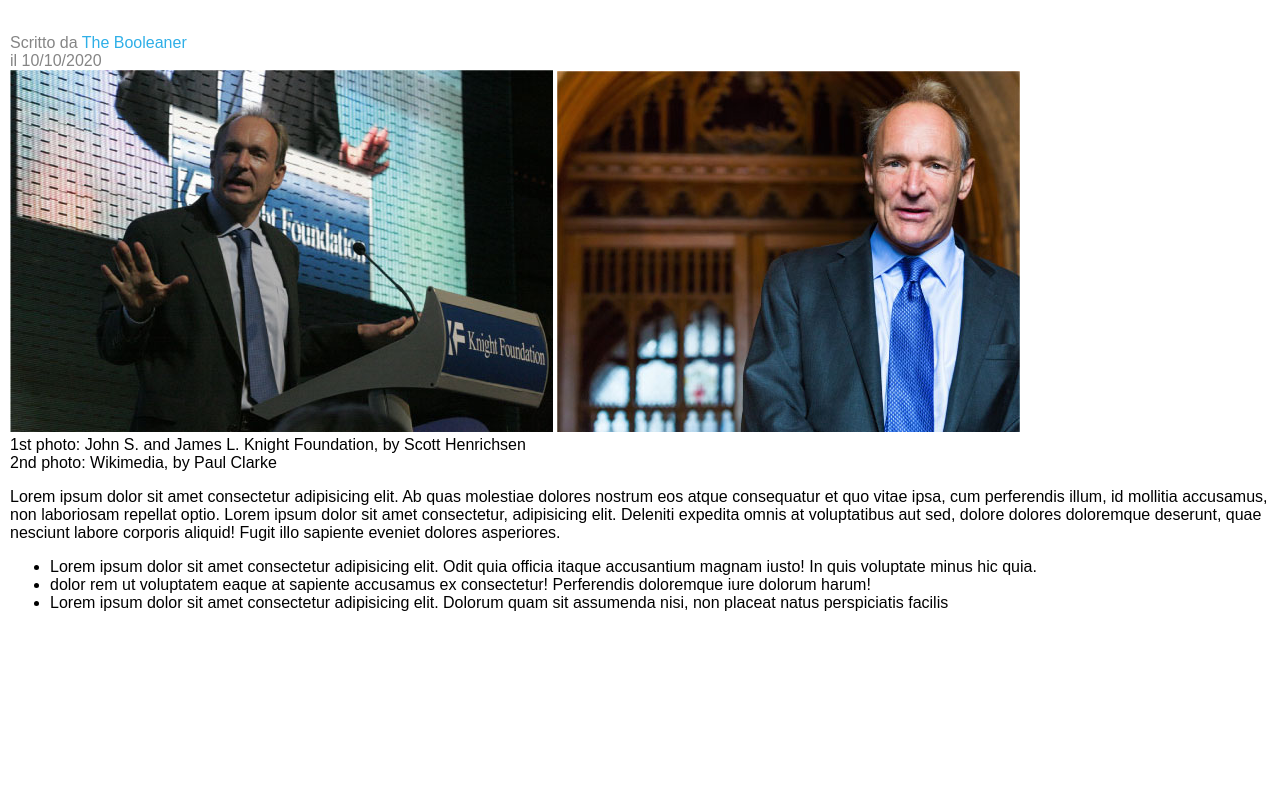
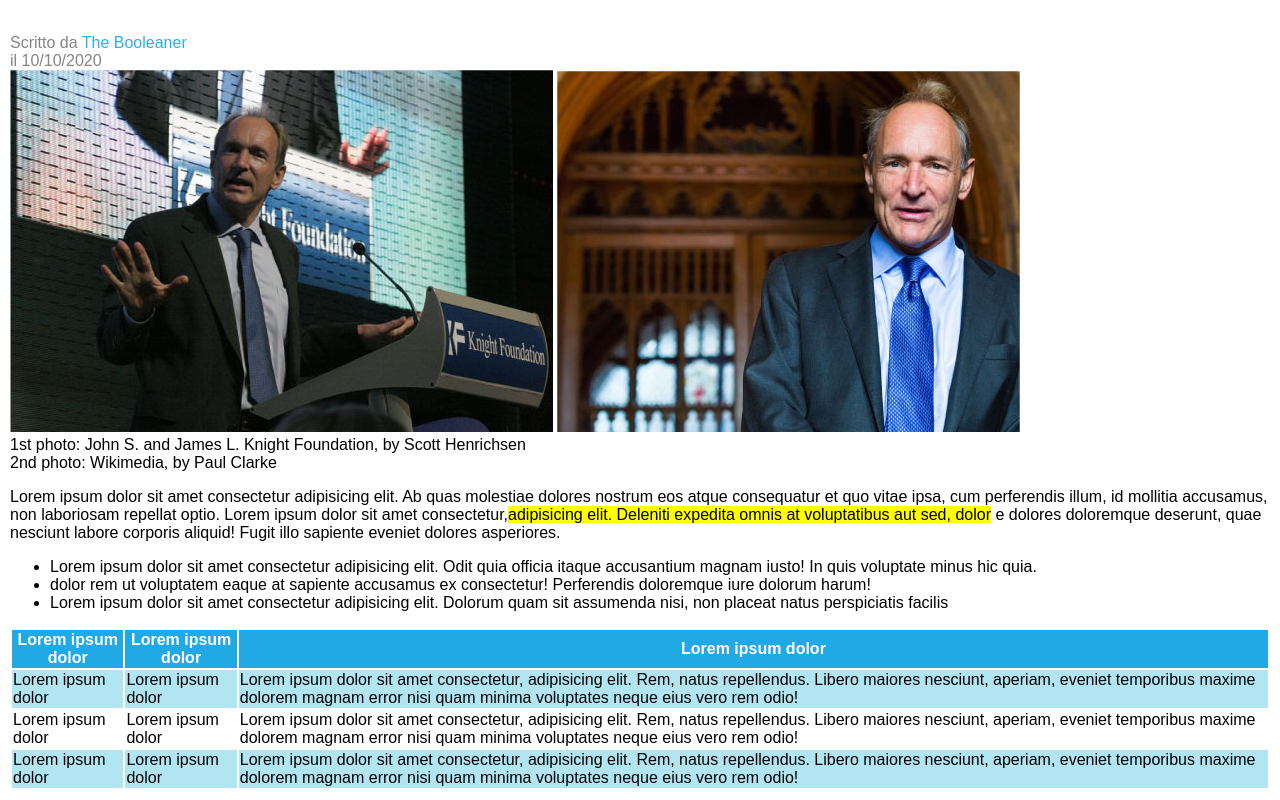
Before and after one commit to NavodContrath/html-css-booleaner, a plain HTML site: page index.html in a window 1280 px wide. Shown: the part 365-1165 px from the top of the page. Before the commit the page ends 993 px from the top, so only its background shows below. Drawn offline with Linux system fonts and the light colour scheme.

Commit message:
add-table

```diff
--- a/index.html
+++ b/index.html
@@ -41,8 +41,11 @@
         <section class="article">
             <p>Lorem ipsum dolor sit amet consectetur adipisicing elit. Ab quas molestiae dolores nostrum eos atque
                 consequatur et quo vitae ipsa, cum perferendis illum, id mollitia accusamus, non laboriosam repellat
-                optio. Lorem ipsum dolor sit amet consectetur, adipisicing elit. Deleniti expedita omnis at voluptatibus
-                aut sed, dolore dolores doloremque deserunt, quae nesciunt labore corporis aliquid! Fugit illo sapiente
+                optio. Lorem ipsum dolor sit amet consectetur,<span class="bg_yellow">adipisicing elit. Deleniti
+                    expedita omnis at
+                    voluptatibus
+                    aut sed, dolor</span> e dolores doloremque deserunt, quae nesciunt labore corporis aliquid! Fugit
+                illo sapiente
                 eveniet dolores asperiores.
             </p>
             <ul>
@@ -55,6 +58,41 @@
             </ul>
         </section>
         <!-- /first-part-of-the-article -->
+        <section id="table" class="article">
+            <table>
+                <thead>
+                    <tr>
+                        <th>Lorem ipsum dolor</th>
+                        <th>Lorem ipsum dolor</th>
+                        <th>Lorem ipsum dolor</th>
+                    </tr>
+                </thead>
+                <tbody>
+                    <tr id="row_1">
+                        <td>Lorem ipsum dolor</td>
+                        <td>Lorem ipsum dolor</td>
+                        <td>Lorem ipsum dolor sit amet consectetur, adipisicing elit. Rem, natus repellendus. Libero
+                            maiores nesciunt, aperiam, eveniet temporibus maxime dolorem magnam error nisi quam minima
+                            voluptates neque eius vero rem odio!</td>
+                    </tr>
+                    <tr>
+                        <td>Lorem ipsum dolor</td>
+                        <td>Lorem ipsum dolor</td>
+                        <td>Lorem ipsum dolor sit amet consectetur, adipisicing elit. Rem, natus repellendus. Libero
+                            maiores nesciunt, aperiam, eveniet temporibus maxime dolorem magnam error nisi quam minima
+                            voluptates neque eius vero rem odio!</td>
+                    </tr>
+                    <tr id="row_3">
+                        <td>Lorem ipsum dolor</td>
+                        <td>Lorem ipsum dolor</td>
+                        <td>Lorem ipsum dolor sit amet consectetur, adipisicing elit. Rem, natus repellendus. Libero
+                            maiores nesciunt, aperiam, eveniet temporibus maxime dolorem magnam error nisi quam minima
+                            voluptates neque eius vero rem odio!</td>
+                    </tr>
+                </tbody>
+            </table>
+        </section>
+        <!-- /table -->
     </main>
     <!-- /main -->
     <footer id="site_footer"></footer>
--- a/style.css
+++ b/style.css
@@ -40,3 +40,20 @@ h1 {
 #author_light {
     color: var(--boo-author_light);
 }
+
+.bg_yellow {
+    background-color: yellow;
+}
+
+thead {
+    background-color: var(--boo-thead);
+    color: white;
+}
+
+#row_1 {
+    background-color: var(--boo-tbody);
+}
+
+#row_3 {
+    background-color: var(--boo-tbody);
+}
```
